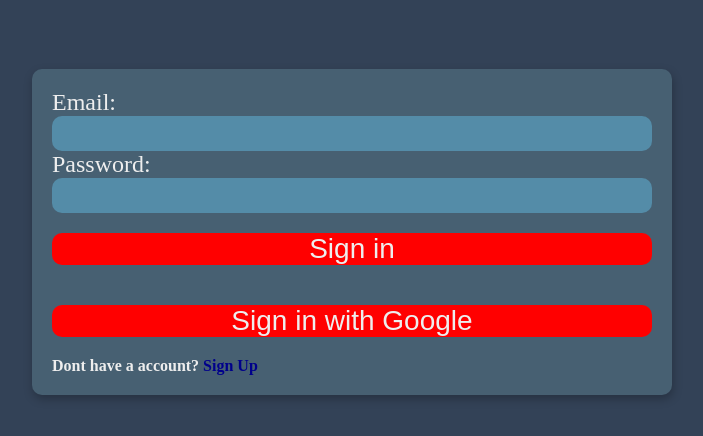
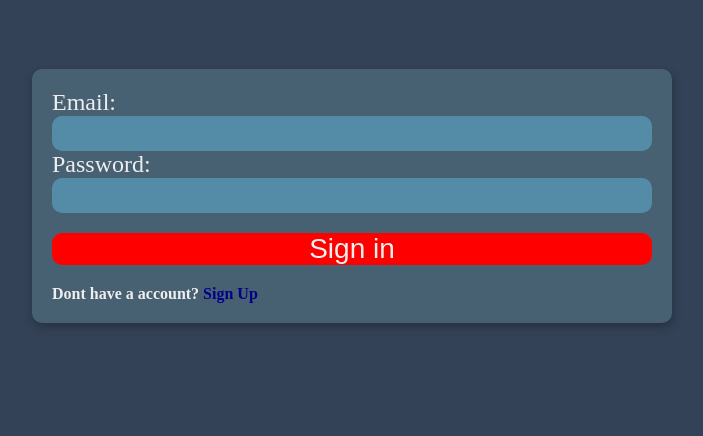
Before and after one commit to shah1012/Firebase-Vanilla-JS, a plain HTML site: page Pages/Login.html in a window 1280 px wide. Shown: the part 94-530 px from the top of the page, without its empty margins (288-991 px from the left). Drawn offline with Linux system fonts and the light colour scheme.

Commit message:
Update Login.html

```diff
--- a/Pages/Login.html
+++ b/Pages/Login.html
@@ -26,7 +26,6 @@
 
         <div class="buttonWrapper">
           <button class="SignInBtn">Sign in</button>
-          <button class="googleSign">Sign in with Google</button>
 
           <p>Dont have a account? <a href="./Signup.html">Sign Up</a></p>
         </div>
```
